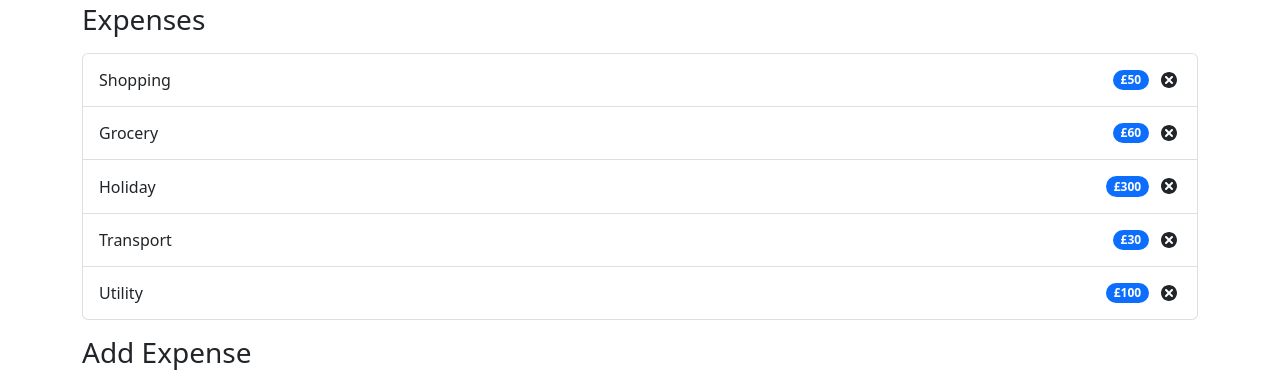
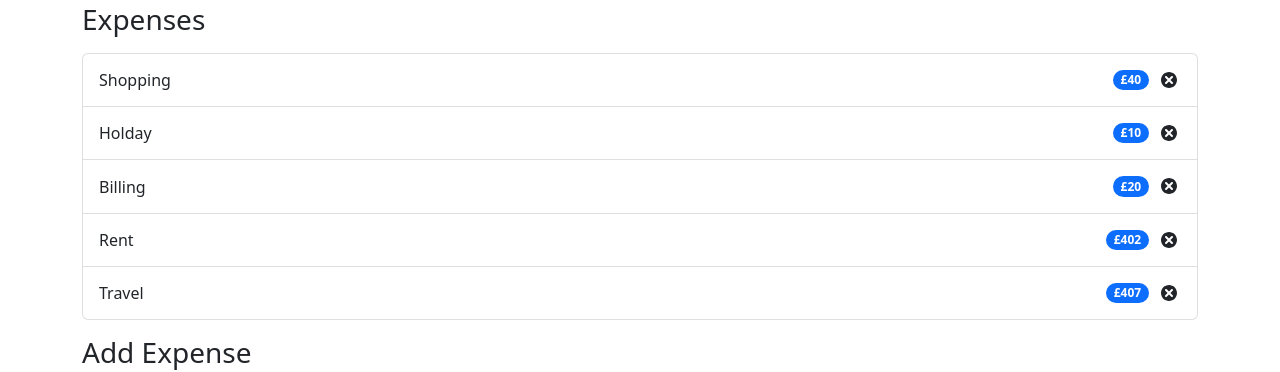
Before and after one commit to aneesh072/budget_tracker-React, a React (Create React App) app: page / in a window 1280 px wide. Shown: the part 175-547 px from the top of the page. Built offline with nearby package versions, Linux system fonts and the light colour scheme.

Commit message:
expense component initialized with global provider

```diff
--- a/src/components/ExpenseList.js
+++ b/src/components/ExpenseList.js
@@ -1,14 +1,10 @@
-import React from 'react';
+import React, {useContext} from 'react';
 import ExpenseItem from './ExpenseItem';
+import { AppContext } from '../context/AppContext';
 
 const ExpenseList = () => {
-  const expenses = [
-    { id: 123, name: 'Shopping', cost: 50 },
-    { id: 124, name: 'Grocery', cost: 60 },
-    { id: 125, name: 'Holiday', cost: 300 },
-    { id: 125, name: 'Transport', cost: 30 },
-    { id: 125, name: 'Utility', cost: 100 },
-  ];
+
+  const {expenses} = useContext(AppContext)
   return (
     <ul className="list-group">
       {expenses.map((expense) => (
```
